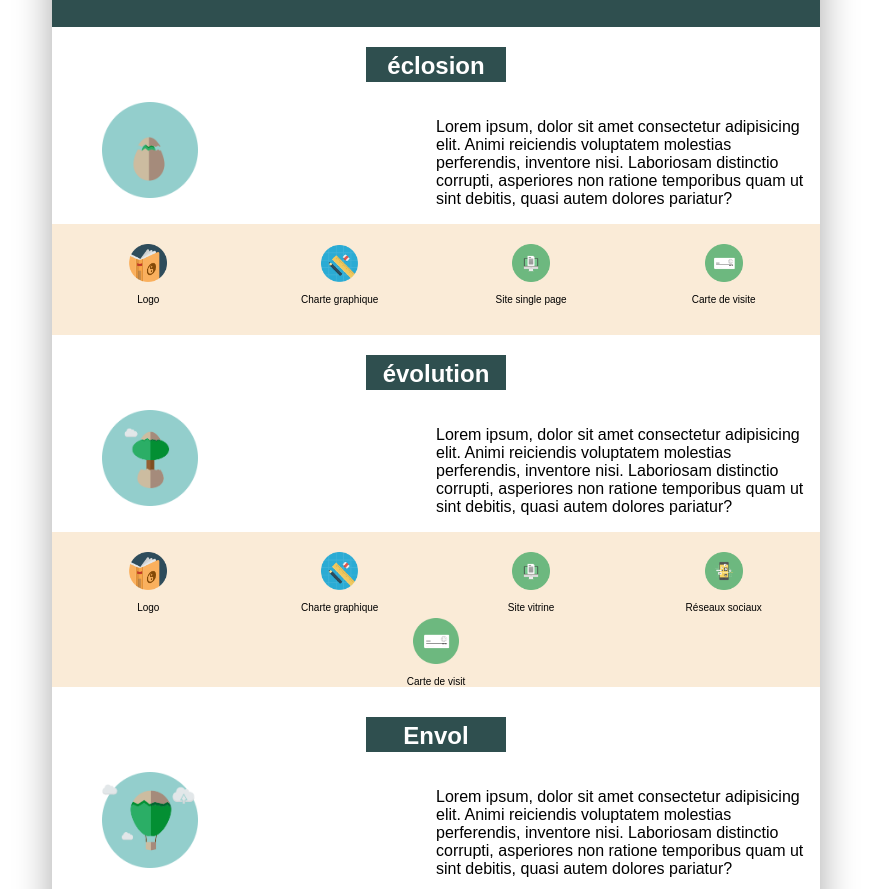
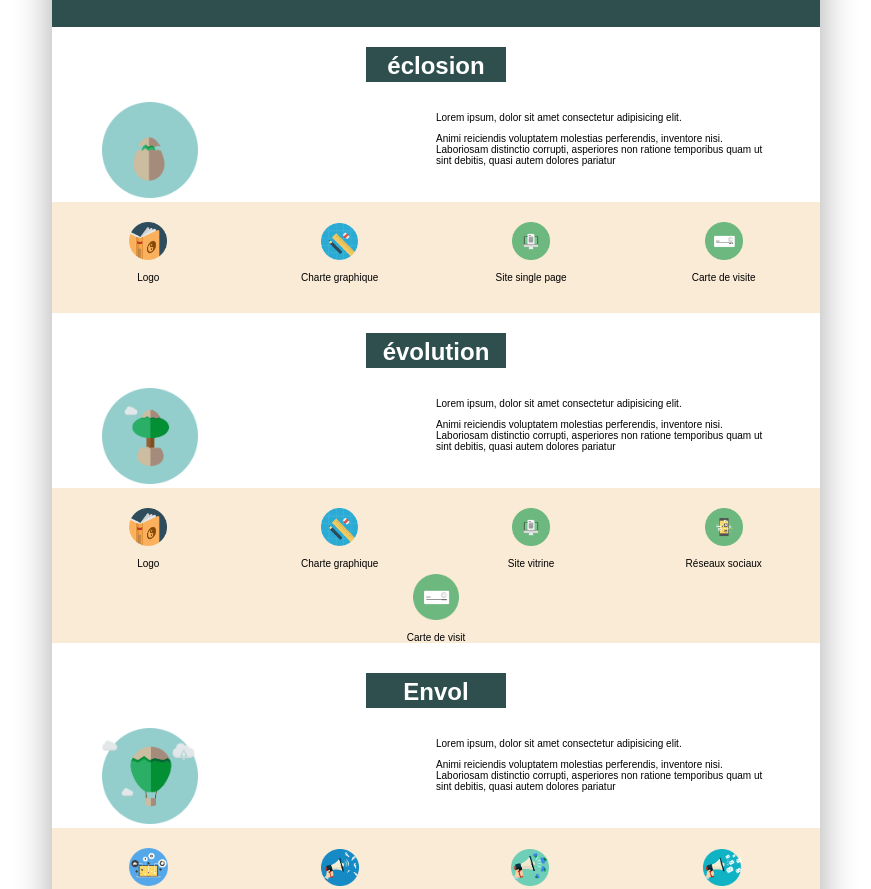
Before and after one commit to Fmaarij/Youcommunik_Second_version, a plain HTML site: page index.html in a window 1280 px wide. Shown: the part 265-1154 px from the top of the page, without its empty margins (204-1075 px from the left). Drawn offline with Linux system fonts and the light colour scheme.

Commit message:
small changes done

```diff
--- a/index.html
+++ b/index.html
@@ -68,9 +68,9 @@
                     <img src="./public/img/icon-eclosion.png">
                 </div>
                 <div class="eclotxt">
-                    <p>Lorem ipsum, dolor sit amet consectetur adipisicing elit. Animi reiciendis voluptatem molestias
+                    <p>Lorem ipsum, dolor sit amet consectetur adipisicing elit.</p> <p>Animi reiciendis voluptatem molestias
                         perferendis, inventore nisi. Laboriosam distinctio corrupti, asperiores non ratione temporibus
-                        quam ut sint debitis, quasi autem dolores pariatur?</p>
+                        quam ut sint debitis, quasi autem dolores pariatur</p>
                 </div>
             </div>
         </div>
@@ -110,9 +110,9 @@
                     <img src="./public/img/icon-evolution.png">
                 </div>
                 <div class="eclotxt">
-                    <p>Lorem ipsum, dolor sit amet consectetur adipisicing elit. Animi reiciendis voluptatem molestias
+                    <p>Lorem ipsum, dolor sit amet consectetur adipisicing elit.</p> <p>Animi reiciendis voluptatem molestias
                         perferendis, inventore nisi. Laboriosam distinctio corrupti, asperiores non ratione temporibus
-                        quam ut sint debitis, quasi autem dolores pariatur?</p>
+                        quam ut sint debitis, quasi autem dolores pariatur</p>
                 </div>
             </div>
         </div>
@@ -159,9 +159,9 @@
                     <img src="./public/img/icon-envole.png">
                 </div>
                 <div class="eclotxt">
-                    <p>Lorem ipsum, dolor sit amet consectetur adipisicing elit. Animi reiciendis voluptatem molestias
+                    <p>Lorem ipsum, dolor sit amet consectetur adipisicing elit.</p> <p>Animi reiciendis voluptatem molestias
                         perferendis, inventore nisi. Laboriosam distinctio corrupti, asperiores non ratione temporibus
-                        quam ut sint debitis, quasi autem dolores pariatur?</p>
+                        quam ut sint debitis, quasi autem dolores pariatur</p>
                 </div>
             </div>
         </div>
--- a/public/css/style.css
+++ b/public/css/style.css
@@ -90,6 +90,10 @@ nav {
     margin-left: 50px;
     width: 25%;
 }
+.eclotxt p{
+    font-size: 10px;
+    padding-right: 50px;
+}
 
 /*footer après chaque titre h1*/
 .sectmini {
@@ -106,7 +110,7 @@ nav {
 }
 
 .minifooter>div {
-    margin: 20px;
+     margin: 20px;
     font-size: 10px;
     text-align: center;
 
@@ -115,6 +119,7 @@ nav {
 .minifooter img {
     width: 25%;
 }
+
 
 /*logo carte de visite de la Minifooter de évolution decendu vers bas*/
 .imgwrap {
```
